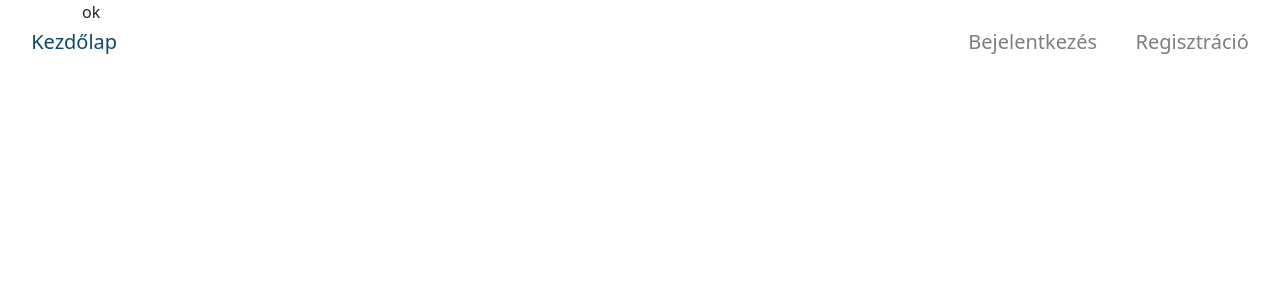
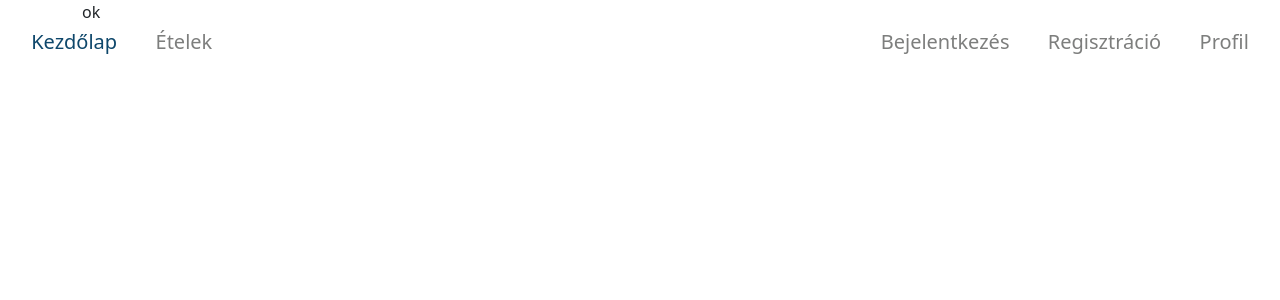
Before and after one commit to Sdavid19/prog24Forg, a Vue app in the folder frontend/: page / in a window 1280 px wide. Shown: the top 300 px of the page. Built offline with nearby package versions, Linux system fonts and the light colour scheme.

Commit message:
Update NavbarComponent.vue

```diff
--- a/frontend/src/components/NavbarComponent.vue
+++ b/frontend/src/components/NavbarComponent.vue
@@ -22,6 +22,14 @@
               >Kezdőlap</RouterLink
             >
           </li>
+          <li class="my-nav-item">
+            <RouterLink
+              class="nav-link"
+              to="/foods"
+              :class="route.path == '/foods' ? ' my-active' : ''"
+              >Ételek</RouterLink
+            >
+          </li>
         </ul>
         <ul class="navbar-nav ms-auto mb-2 mb-lg-0">
           <li class="my-nav-item">
@@ -38,6 +46,15 @@
               to="/signup"
               :class="route.path == '/signup' ? ' my-active' : ''"
               >Regisztráció</RouterLink
+            >
+          </li>
+
+          <li class="my-nav-item">
+            <RouterLink
+              class="nav-link"
+              to="/profile"
+              :class="route.path == '/profile' ? ' my-active' : ''"
+              >Profil</RouterLink
             >
           </li>
         </ul>
```
